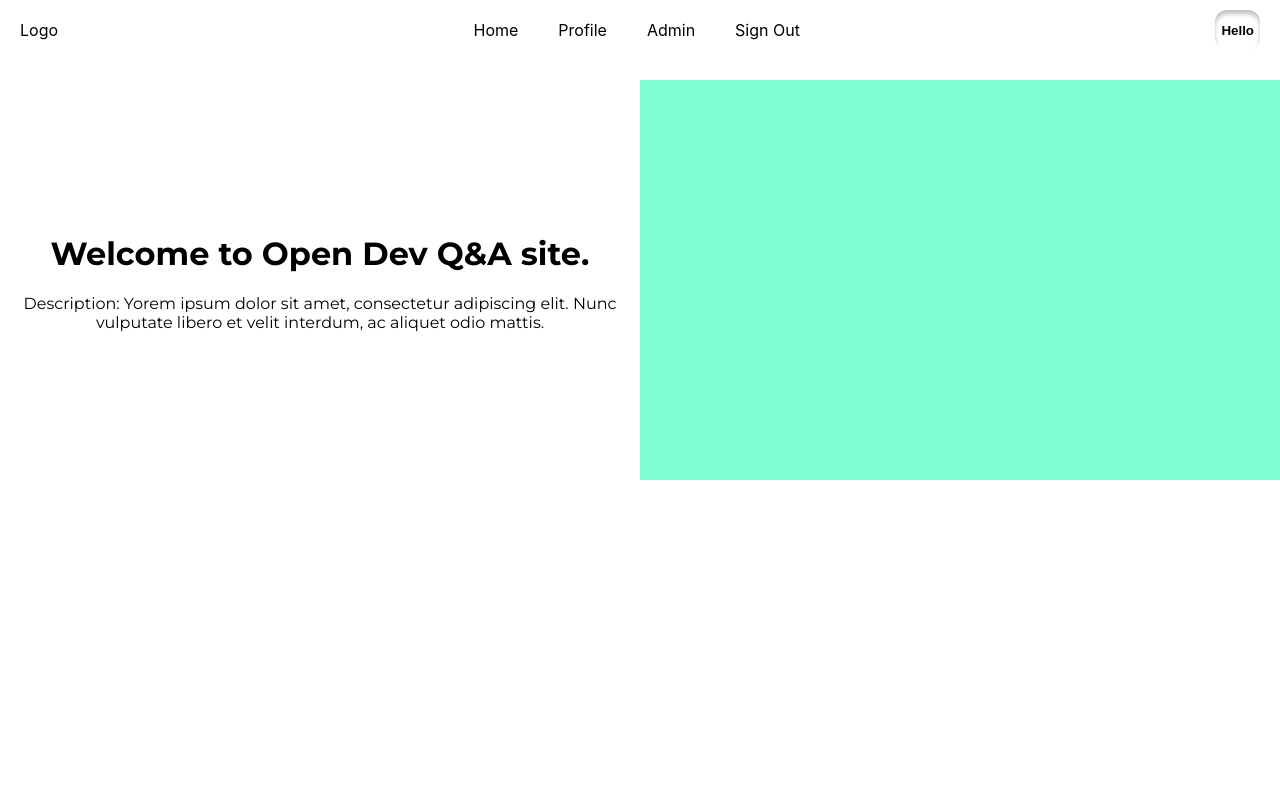
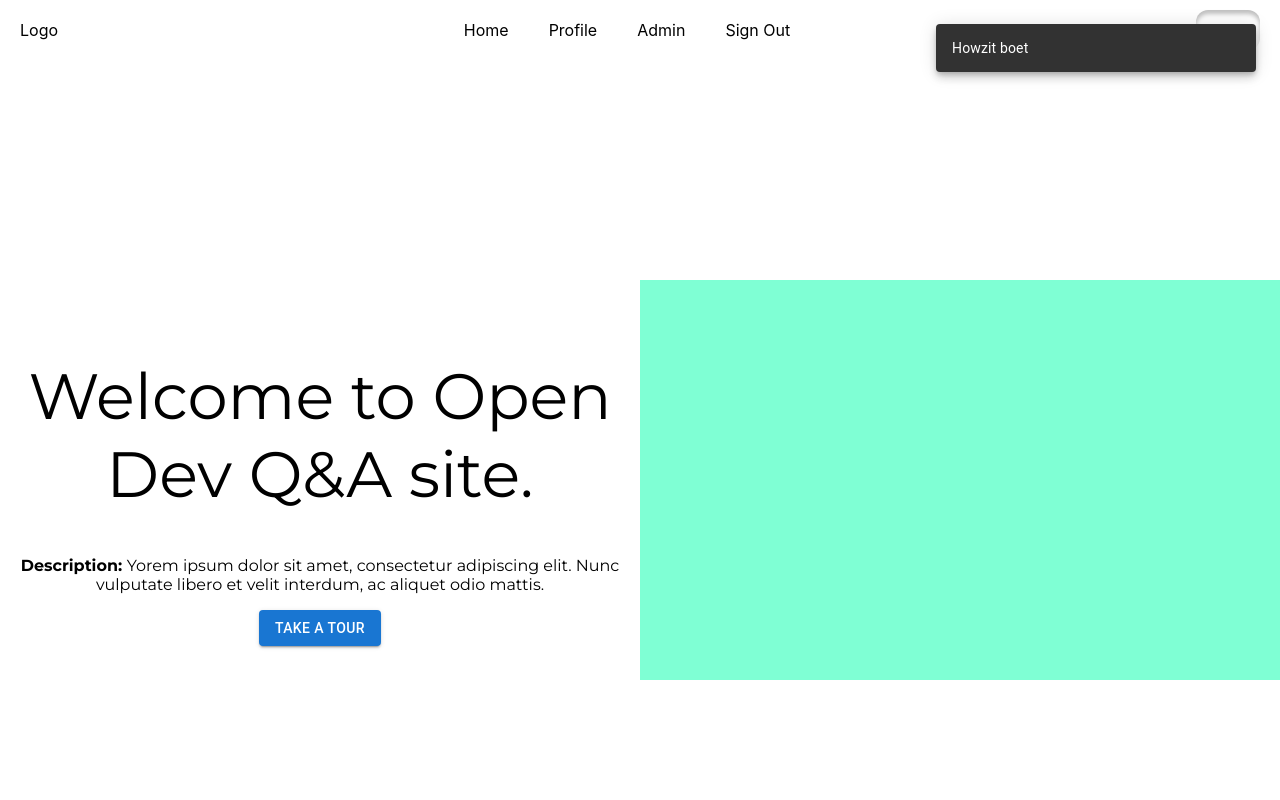
Before and after one commit to Ungerer221/DV200_Term4_Ungerer, a React (Create React App) app in the folder client/: page / in a window 1280 px wide. Both pictures are taken after a click on the button "Hello". Shown: the top 800 px of the page. Built offline with nearby package versions, Linux system fonts and the light colour scheme.

Commit message:
some changes

```diff
--- a/client/src/Components/HomeQuestionCard.css
+++ b/client/src/Components/HomeQuestionCard.css
@@ -4,5 +4,5 @@
     padding: 20px 0px;
     border-radius: 50px;
     border: 5px solid #D9D9D9;
-    box-shadow: -3px 4px 10px 0px rgba(0, 0, 0, 0.25);
+    /* box-shadow: -3px 4px 10px 0px rgba(0, 0, 0, 0.25); */
 }
--- a/client/src/Components/Navbar.css
+++ b/client/src/Components/Navbar.css
@@ -9,7 +9,7 @@
     justify-content: space-between;
     align-items: center;
     width: 100%;
-    max-width: 1800px;
+    /* max-width: 1800px; */
     padding: 10px 0px;
     background-color: #fff;
     position: fixed;
--- a/client/src/Components/Navbar.jsx
+++ b/client/src/Components/Navbar.jsx
@@ -1,10 +1,40 @@
 import React from "react";
 import './Navbar.css';
 
-import {Nav} from 'react-bootstrap'
+import { Nav } from 'react-bootstrap'
+
+// MUI
+import Tooltip from '@mui/material/Tooltip';
+import Snackbar from '@mui/material/Snackbar';
+import Grid from '@mui/material/Grid';
+import Box from '@mui/material/Box';
+import Button from '@mui/material/Button';
 
 const Navbar = () => {
 
+    // Snackbark
+    const [state, setState] = React.useState({
+        open: false,
+        vertical: 'top',
+        horizontal: 'center',
+    });
+    const { vertical, horizontal, open } = state;
+
+    const handleClick = (newState) => () => {
+        setState({ ...newState, open: true });
+    };
+
+    const handleClose = () => {
+        setState({ ...state, open: false });
+    };
+
+    const button = (
+        <Grid item xs={12} textAlign="center" sx={{margin:'auto'}}>
+            <Button onClick={handleClick({ vertical: 'top', horizontal: 'right' })}>
+                Hello
+            </Button>
+        </Grid>
+    )
 
     return (
         <>
@@ -16,7 +46,19 @@ const Navbar = () => {
                     <Nav.Link className="navbar-page-links-options" href='/#'>Admin</Nav.Link>
                     <Nav.Link className="navbar-page-links-options" href='/#'>Sign Out</Nav.Link>
                 </div>
-                <button>hello</button>
+
+                <Tooltip title="hello... again">
+                    <Box sx={{}}>
+                        {button}
+                        <Snackbar
+                            anchorOrigin={{ vertical, horizontal }}
+                            open={open}
+                            onClose={handleClose}
+                            message="Howzit boet"
+                            key={vertical + horizontal}
+                        />
+                    </Box>
+                </Tooltip>
             </div>
         </>
     )
--- a/client/src/Pages/HomePage.js
+++ b/client/src/Pages/HomePage.js
@@ -8,6 +8,7 @@ import Col from 'react-bootstrap/Col';
 // MUI
 import Box from '@mui/material/Box';
 import Grid from '@mui/material/Grid';
+import Button from '@mui/material/Button';
 
 // css
 import './HomePage.css'
@@ -23,15 +24,16 @@ function HomePage() {
 
                 {/* Section 1 (Landing view) */}
                 <Box sx={{ flexGrow: 1, width: '100%', height: '964px' }}>
-                    <Grid container spacing={0}>
+                    <Grid container spacing={0} sx={{  height: '800px' }}>
                         {/* text content */}
                         <Grid xs={6} sx={{ margin: 'auto',}}>
-                            <h1>Welcome to Open Dev Q&A site.</h1>
-                            <p>
-                                Description:
+                            <h1 style={{fontWeight:'400', fontSize:'64px'}}>Welcome to Open Dev Q&A site.</h1>
+                            <p style={{}}>
+                                <b>Description: </b>
                                 Yorem ipsum dolor sit amet, consectetur adipiscing elit.
                                 Nunc vulputate libero et velit interdum, ac aliquet odio mattis.
                             </p>
+                            <Button variant="contained">Take a Tour</Button>
                         </Grid>
                         {/* Image coloumn  */}
                         <Grid xs={6} sx={{ margin: 'auto',}}>
```
